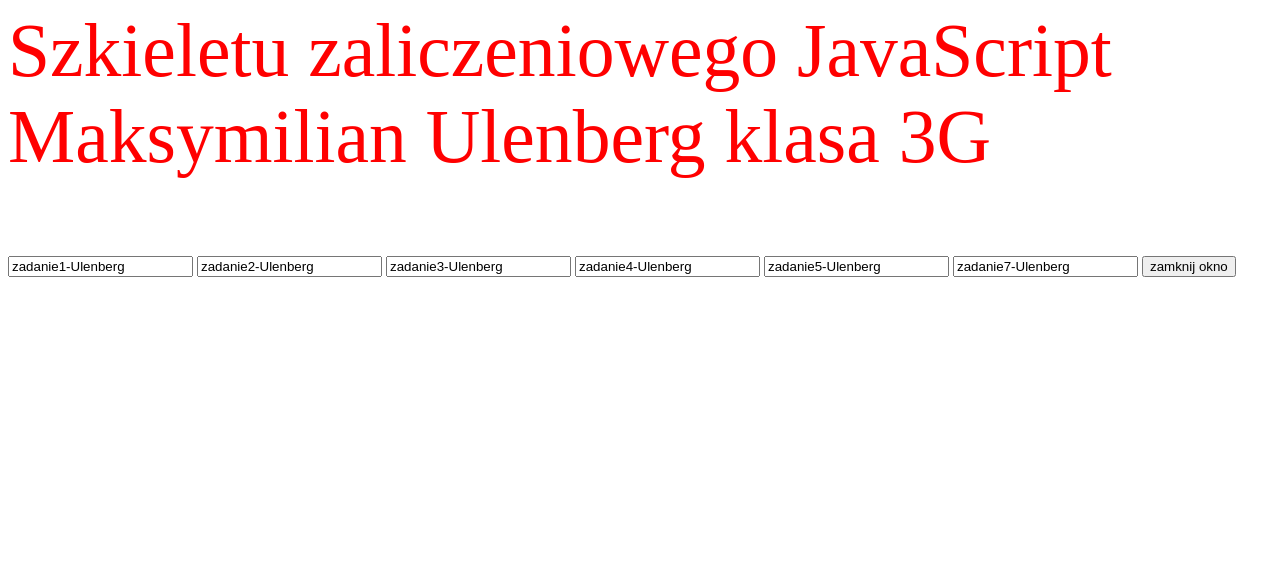
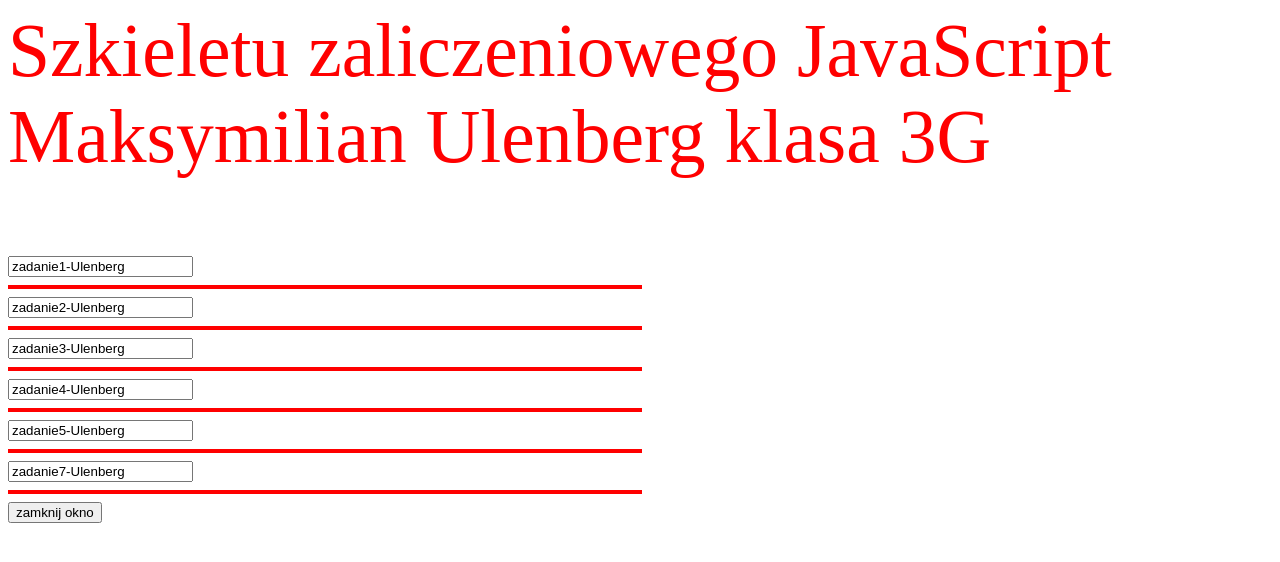
Before and after one commit to MAKOWIEC-0/dzawa, a plain HTML site: page index.html in a window 1280 px wide. Drawn offline with Linux system fonts and the light colour scheme.

Commit message:
Update index.html

```diff
--- a/index.html
+++ b/index.html
@@ -37,11 +37,17 @@ function okno_zamknij()
     <p style="color: red; font-size:2cm;"> Szkieletu zaliczeniowego JavaScript Maksymilian Ulenberg klasa 3G</p>
    <form>
         <input type="button_z1" name="zadanie1" value="zadanie1-Ulenberg" onclick="WinOpen_z1(' ')">
+        <HR SIZE=4 WIDTH=50% ALIGN=LEFT COLOR=red>
         <input type="button_z2" name="zadanie2" value="zadanie2-Ulenberg" onclick="WinOpen_z2(' ')">
+        <HR SIZE=4 WIDTH=50% ALIGN=LEFT COLOR=red>
         <input type="button_z3" name="zadanie3" value="zadanie3-Ulenberg" onclick="WinOpen_z3(' ')">
+        <HR SIZE=4 WIDTH=50% ALIGN=LEFT COLOR=red>
         <input type="button_z4" name="zadanie4" value="zadanie4-Ulenberg" onclick="WinOpen_z4(' ')">
+        <HR SIZE=4 WIDTH=50% ALIGN=LEFT COLOR=red>
         <input type="button_z5" name="zadanie5" value="zadanie5-Ulenberg" onclick="WinOpen_z5(' ')">
+        <HR SIZE=4 WIDTH=50% ALIGN=LEFT COLOR=red>
         <input type="button_z7" name="zadanie7" value="zadanie7-Ulenberg" onclick="WinOpen_z7(' ')">
+        <HR SIZE=4 WIDTH=50% ALIGN=LEFT COLOR=red>
         <input type="button" value="zamknij okno" onclick="okno_zamknij()"/>
     </form>
 </body>
```
